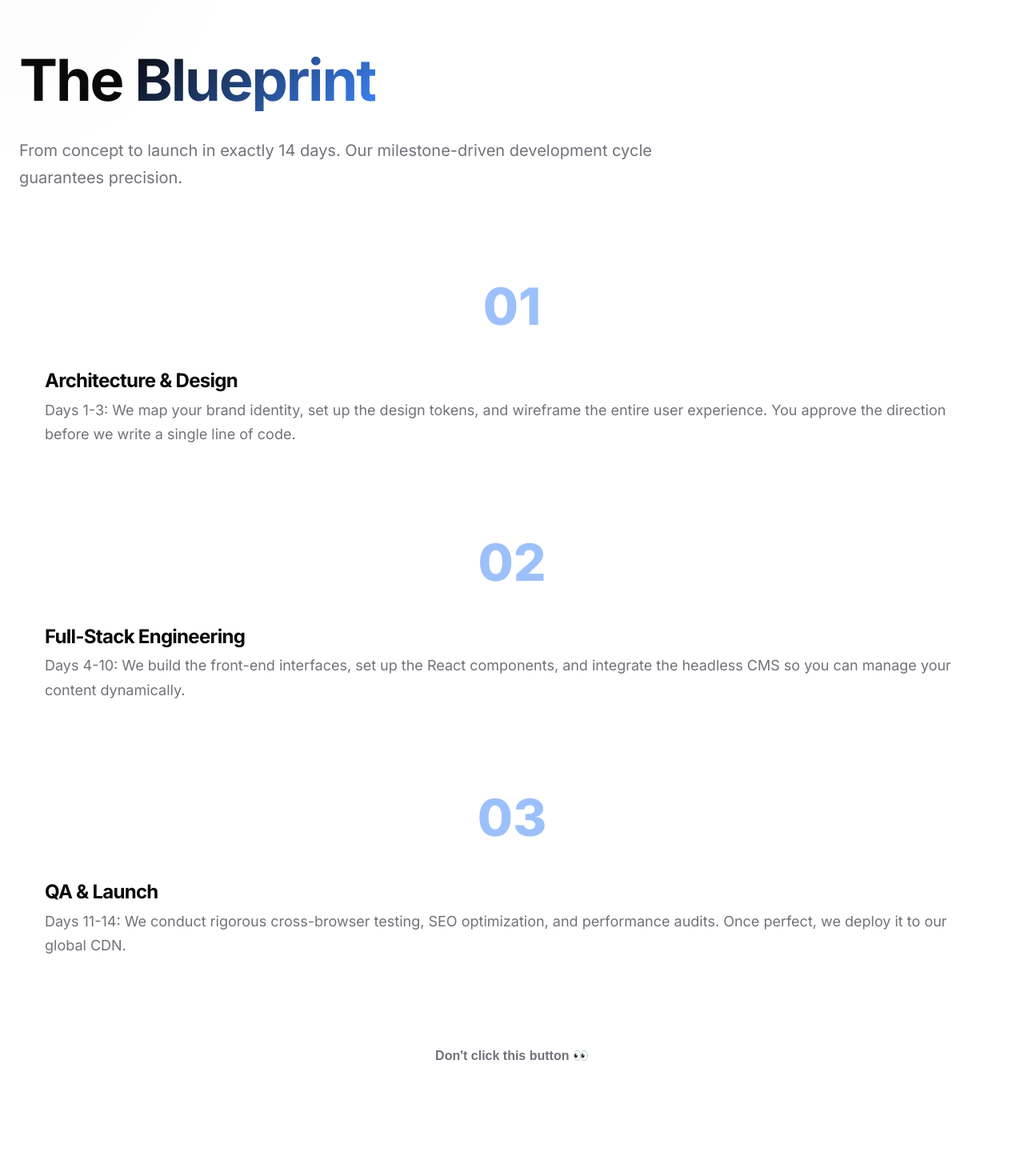
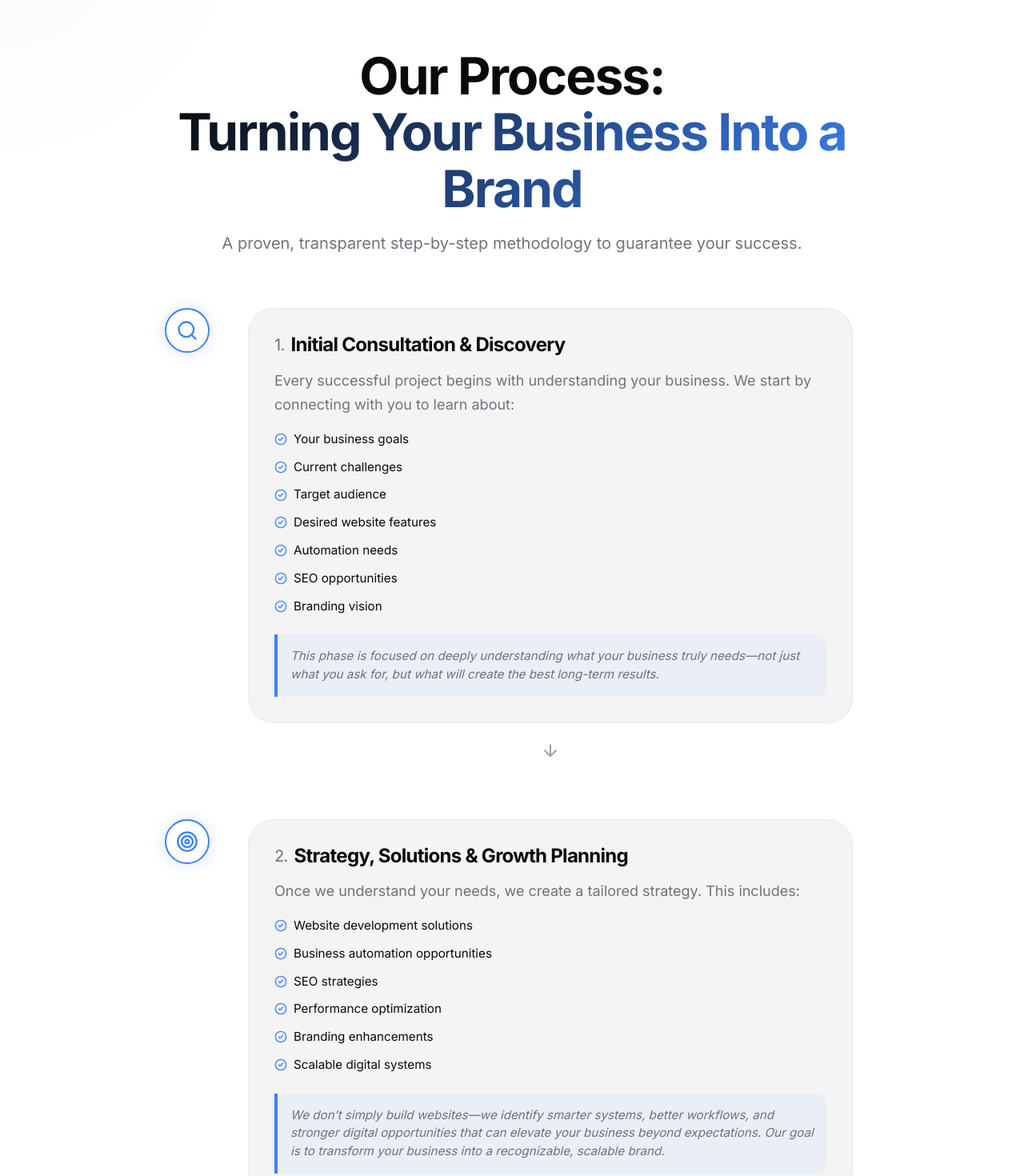
Before and after one commit to humanscarefoun/novalaunch-website, a React (Vite) app: page /process in a window 1280 px wide. Shown: the part 100-1570 px from the top of the page at 80% size. Built offline with nearby package versions, Linux system fonts and the light colour scheme.

Commit message:
Completely overhaul Process page with new 9-step timeline

```diff
--- a/src/pages/Process.jsx
+++ b/src/pages/Process.jsx
@@ -1,15 +1,94 @@
 import { useState } from 'react';
 import { motion } from 'framer-motion';
+import {
+  Search,
+  Target,
+  Map,
+  Handshake,
+  Code,
+  Rocket,
+  LifeBuoy,
+  TrendingUp,
+  Award,
+  CheckCircle2,
+  ArrowDown
+} from 'lucide-react';
 
 const containerVariants = {
   hidden: { opacity: 0 },
-  visible: { opacity: 1, transition: { staggerChildren: 0.3 } }
+  visible: { opacity: 1, transition: { staggerChildren: 0.15 } }
 };
 
 const itemVariants = {
-  hidden: { opacity: 0, x: -50 },
-  visible: { opacity: 1, x: 0, transition: { type: "spring", damping: 15 } }
+  hidden: { opacity: 0, y: 30 },
+  visible: { opacity: 1, y: 0, transition: { type: "spring", damping: 15 } }
 };
+
+const processSteps = [
+  {
+    title: "Initial Consultation & Discovery",
+    icon: <Search size={28} />,
+    desc: "Every successful project begins with understanding your business. We start by connecting with you to learn about:",
+    points: ["Your business goals", "Current challenges", "Target audience", "Desired website features", "Automation needs", "SEO opportunities", "Branding vision"],
+    note: "This phase is focused on deeply understanding what your business truly needs—not just what you ask for, but what will create the best long-term results."
+  },
+  {
+    title: "Strategy, Solutions & Growth Planning",
+    icon: <Target size={28} />,
+    desc: "Once we understand your needs, we create a tailored strategy. This includes:",
+    points: ["Website development solutions", "Business automation opportunities", "SEO strategies", "Performance optimization", "Branding enhancements", "Scalable digital systems"],
+    note: "We don’t simply build websites—we identify smarter systems, better workflows, and stronger digital opportunities that can elevate your business beyond expectations. Our goal is to transform your business into a recognizable, scalable brand."
+  },
+  {
+    title: "Technical Roadmap & Project Transparency",
+    icon: <Map size={28} />,
+    desc: "Before development begins, we clearly explain:",
+    points: ["How the technical process works", "Tools and technologies involved", "Estimated timelines", "Deliverables", "Project stages", "Communication channels", "Budget and payment structure"],
+    note: "This ensures complete transparency, so you always know what’s happening, when it’s happening, and why."
+  },
+  {
+    title: "Contract & Official Partnership",
+    icon: <Handshake size={28} />,
+    desc: "Once both sides align on the strategy, we move forward with:",
+    points: ["Service agreement", "Project scope confirmation", "Timeline approval", "Payment terms", "Legal protections for both parties"],
+    note: "This secures the partnership professionally and ensures clear expectations from day one."
+  },
+  {
+    title: "Design, Development & Collaborative Refinement",
+    icon: <Code size={28} />,
+    desc: "Now the creative and technical work begins. We:",
+    points: ["Design your website structure", "Build custom templates", "Develop automation systems", "Optimize SEO foundations", "Integrate necessary tools", "Test performance"],
+    note: "Throughout this phase, we maintain a collaborative process where you review progress, we gather feedback, and adjustments are made until you are fully satisfied."
+  },
+  {
+    title: "Testing, Launch & Deployment",
+    icon: <Rocket size={28} />,
+    desc: "Before launch, we conduct:",
+    points: ["Full functionality testing", "Mobile responsiveness checks", "Speed optimization", "Security checks", "SEO audits", "Error corrections"],
+    note: "Once approved, we launch your project smoothly and professionally. Your business is now ready to operate as a stronger digital brand."
+  },
+  {
+    title: "Post-Launch Support",
+    icon: <LifeBuoy size={28} />,
+    desc: "Our relationship doesn’t end after launch. We provide:",
+    points: ["1–2 complimentary support sessions for minor updates", "Bug resolution", "Technical assistance", "Guidance on platform management"],
+    note: "This ensures your website remains functional, polished, and stress-free after deployment."
+  },
+  {
+    title: "Ongoing Management & Growth Services",
+    icon: <TrendingUp size={28} />,
+    desc: "For businesses that want long-term support, we offer:",
+    points: ["Full-time website management", "Regular maintenance", "SEO monitoring", "Content updates", "Automation upgrades", "Security monitoring", "Performance improvements"],
+    note: "This service allows you to focus on running your business while we handle your digital growth."
+  },
+  {
+    title: "Long-Term Brand Partnership",
+    icon: <Award size={28} />,
+    desc: "Our ultimate goal is not just delivering a project—but building lasting business success. We aim to continuously help you:",
+    points: ["Expand online presence", "Increase efficiency", "Improve customer reach", "Strengthen brand identity", "Scale through technology"],
+    note: ""
+  }
+];
 
 export default function Process() {
   const [spin, setSpin] = useState(false);
@@ -23,48 +102,96 @@ export default function Process() {
       className="section"
       style={{ minHeight: '80vh', paddingTop: '160px', overflow: 'hidden' }}
     >
-      <div className="container">
+      <div className="container" style={{ maxWidth: '900px' }}>
         <motion.div initial="hidden" animate="visible" variants={containerVariants}>
-          <motion.h1 variants={itemVariants} style={{ fontSize: 'clamp(3rem, 6vw, 4.5rem)' }}>
-            The <span className="text-gradient">Blueprint</span>
-          </motion.h1>
-          <motion.p variants={itemVariants} style={{ maxWidth: '800px', marginTop: '2rem', fontSize: '1.25rem' }}>
-            From concept to launch in exactly 14 days. Our milestone-driven development cycle guarantees precision.
-          </motion.p>
 
-          <motion.div variants={containerVariants} style={{ marginTop: '4rem', display: 'flex', flexDirection: 'column', gap: '2rem' }}>
-            {/* Step 1 */}
-            <motion.div variants={itemVariants} whileHover={{ scale: 1.02 }} className="feature-card" style={{ display: 'flex', gap: '2rem', alignItems: 'center' }}>
-              <div style={{ fontSize: '4rem', fontWeight: 900, color: 'var(--color-accent)', opacity: 0.5 }}>01</div>
-              <div>
-                <h3 style={{ fontSize: '1.5rem', marginBottom: '0.5rem' }}>Architecture & Design</h3>
-                <p>Days 1-3: We map your brand identity, set up the design tokens, and wireframe the entire user experience. You approve the direction before we write a single line of code.</p>
-              </div>
-            </motion.div>
+          <div style={{ textAlign: 'center', marginBottom: '4rem' }}>
+            <motion.h1 variants={itemVariants} style={{ fontSize: 'clamp(2.5rem, 5vw, 4rem)', marginBottom: '1rem' }}>
+              Our Process: <br />
+              <span className="text-gradient">Turning Your Business Into a Brand</span>
+            </motion.h1>
+            <motion.p variants={itemVariants} style={{ fontSize: '1.25rem', color: 'var(--color-text-muted)' }}>
+              A proven, transparent step-by-step methodology to guarantee your success.
+            </motion.p>
+          </div>
 
-            {/* Step 2 */}
-            <motion.div variants={itemVariants} whileHover={{ scale: 1.02 }} className="feature-card" style={{ display: 'flex', gap: '2rem', alignItems: 'center' }}>
-              <div style={{ fontSize: '4rem', fontWeight: 900, color: 'var(--color-accent)', opacity: 0.5 }}>02</div>
-              <div>
-                <h3 style={{ fontSize: '1.5rem', marginBottom: '0.5rem' }}>Full-Stack Engineering</h3>
-                <p>Days 4-10: We build the front-end interfaces, set up the React components, and integrate the headless CMS so you can manage your content dynamically.</p>
-              </div>
-            </motion.div>
+          {/* Vertical Flow Chart Timeline */}
+          <motion.div variants={containerVariants} style={{ position: 'relative', paddingLeft: '2rem' }}>
+            {/* The vertical connecting line */}
+            <div style={{ position: 'absolute', left: '2.5rem', top: '1rem', bottom: '1rem', width: '2px', background: 'linear-gradient(to bottom, var(--color-accent) 0%, transparent 100%)', opacity: 0.2, zIndex: -1 }}></div>
 
-            {/* Step 3 */}
-            <motion.div variants={itemVariants} whileHover={{ scale: 1.02 }} className="feature-card" style={{ display: 'flex', gap: '2rem', alignItems: 'center' }}>
-              <div style={{ fontSize: '4rem', fontWeight: 900, color: 'var(--color-accent)', opacity: 0.5 }}>03</div>
-              <div>
-                <h3 style={{ fontSize: '1.5rem', marginBottom: '0.5rem' }}>QA & Launch</h3>
-                <p>Days 11-14: We conduct rigorous cross-browser testing, SEO optimization, and performance audits. Once perfect, we deploy it to our global CDN.</p>
-              </div>
-            </motion.div>
+            {processSteps.map((step, idx) => (
+              <motion.div key={idx} variants={itemVariants} style={{ position: 'relative', marginBottom: '4rem' }}>
+
+                {/* Timeline Node / Icon */}
+                <div style={{ position: 'absolute', left: '-2.5rem', top: '0', width: '56px', height: '56px', borderRadius: '50%', background: 'var(--color-bg)', border: '2px solid var(--color-accent)', display: 'flex', alignItems: 'center', justifyContent: 'center', color: 'var(--color-accent)', boxShadow: '0 0 20px color-mix(in srgb, var(--color-accent) 20%, transparent)' }}>
+                  {step.icon}
+                </div>
+
+                {/* Step Content */}
+                <div className="feature-card" style={{ marginLeft: '4rem', padding: '2rem', background: 'var(--color-bg-muted)', border: '1px solid rgba(150,150,150,0.1)' }}>
+                  <h3 style={{ fontSize: '1.5rem', marginBottom: '1rem', display: 'flex', alignItems: 'center', gap: '0.5rem' }}>
+                    <span style={{ color: 'var(--color-text-muted)', fontSize: '1.25rem', fontWeight: 400 }}>{idx + 1}.</span> {step.title}
+                  </h3>
+                  <p style={{ marginBottom: '1rem' }}>{step.desc}</p>
+
+                  <ul style={{ listStyle: 'none', padding: 0, margin: '0 0 1.5rem 0', display: 'grid', gridTemplateColumns: 'repeat(auto-fit, minmax(200px, 1fr))', gap: '0.75rem' }}>
+                    {step.points.map((point, pIdx) => (
+                      <li key={pIdx} style={{ display: 'flex', alignItems: 'flex-start', gap: '0.5rem', fontSize: '0.95rem', color: 'var(--color-text)' }}>
+                        <CheckCircle2 size={16} style={{ color: 'var(--color-accent)', flexShrink: 0, marginTop: '0.2rem' }} />
+                        <span>{point}</span>
+                      </li>
+                    ))}
+                  </ul>
+
+                  {step.note && (
+                    <div style={{ padding: '1rem', background: 'color-mix(in srgb, var(--color-accent) 5%, transparent)', borderLeft: '4px solid var(--color-accent)', borderRadius: '0 var(--radius-md) var(--radius-md) 0', fontSize: '0.95rem', fontStyle: 'italic', color: 'var(--color-text-muted)' }}>
+                      {step.note}
+                    </div>
+                  )}
+                </div>
+
+                {/* Arrow connecting to next step (except last) */}
+                {idx < processSteps.length - 1 && (
+                  <div style={{ marginLeft: '4rem', marginTop: '2rem', display: 'flex', justifyContent: 'center', color: 'var(--color-text-subtle)' }}>
+                    <ArrowDown size={24} style={{ animation: 'float 2s ease-in-out infinite' }} />
+                  </div>
+                )}
+              </motion.div>
+            ))}
           </motion.div>
 
+          {/* Final Outcome Banner */}
+          <motion.div variants={itemVariants} style={{ marginTop: '6rem', padding: '4rem 2rem', textAlign: 'center', background: 'linear-gradient(135deg, var(--color-bg-muted) 0%, rgba(59, 130, 246, 0.1) 100%)', borderRadius: 'var(--radius-xl)', border: '1px solid rgba(150,150,150,0.1)' }}>
+            <h2 style={{ fontSize: '2.5rem', marginBottom: '1rem' }}>Final Outcome</h2>
+            <p style={{ fontSize: '1.25rem', color: 'var(--color-text-muted)', marginBottom: '2rem' }}>
+              By following this process, we help businesses:
+            </p>
+
+            <div style={{ display: 'flex', flexWrap: 'wrap', justifyContent: 'center', alignItems: 'center', gap: '1rem', fontSize: '1.5rem', fontWeight: 800, marginBottom: '3rem' }}>
+              <span style={{ color: 'var(--color-text)' }}>Build</span>
+              <ArrowDown size={24} style={{ color: 'var(--color-accent)', transform: 'rotate(-90deg)' }} />
+              <span style={{ color: 'var(--color-text)' }}>Optimize</span>
+              <ArrowDown size={24} style={{ color: 'var(--color-accent)', transform: 'rotate(-90deg)' }} />
+              <span style={{ color: 'var(--color-text)' }}>Automate</span>
+              <ArrowDown size={24} style={{ color: 'var(--color-accent)', transform: 'rotate(-90deg)' }} />
+              <span className="text-gradient">Scale</span>
+            </div>
+
+            <p style={{ maxWidth: '700px', margin: '0 auto', fontSize: '1.1rem', lineHeight: '1.8' }}>
+              We combine web development, automation, branding, and strategic growth into one seamless system designed to make business transformation simple, effective, and profitable.
+            </p>
+
+            <div style={{ marginTop: '3rem', fontSize: '1.5rem', fontWeight: 700 }}>
+              Your Vision. <span style={{ color: 'var(--color-accent)' }}>Our Expertise.</span> One Powerful Brand.
+            </div>
+          </motion.div>
+
+          {/* Easter Egg */}
           <motion.div variants={itemVariants} style={{ marginTop: '4rem', textAlign: 'center' }}>
             <button
               className="btn"
-              style={{ background: 'transparent', color: 'var(--color-text-muted)', border: 'none', cursor: 'pointer' }}
+              style={{ background: 'transparent', color: 'var(--color-text-muted)', border: 'none', cursor: 'pointer', opacity: 0.5 }}
               onClick={() => setSpin(true)}
               onAnimationEnd={() => setSpin(false)}
             >
```
